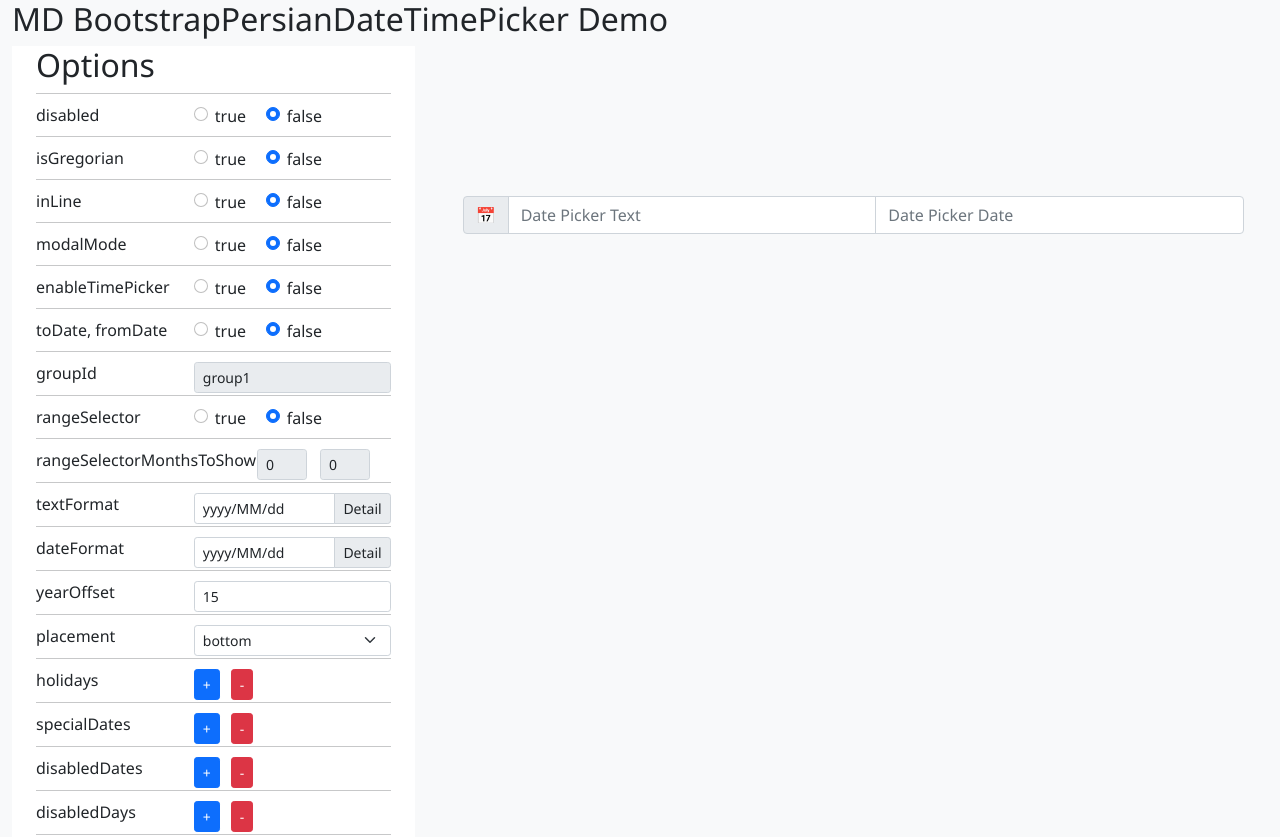
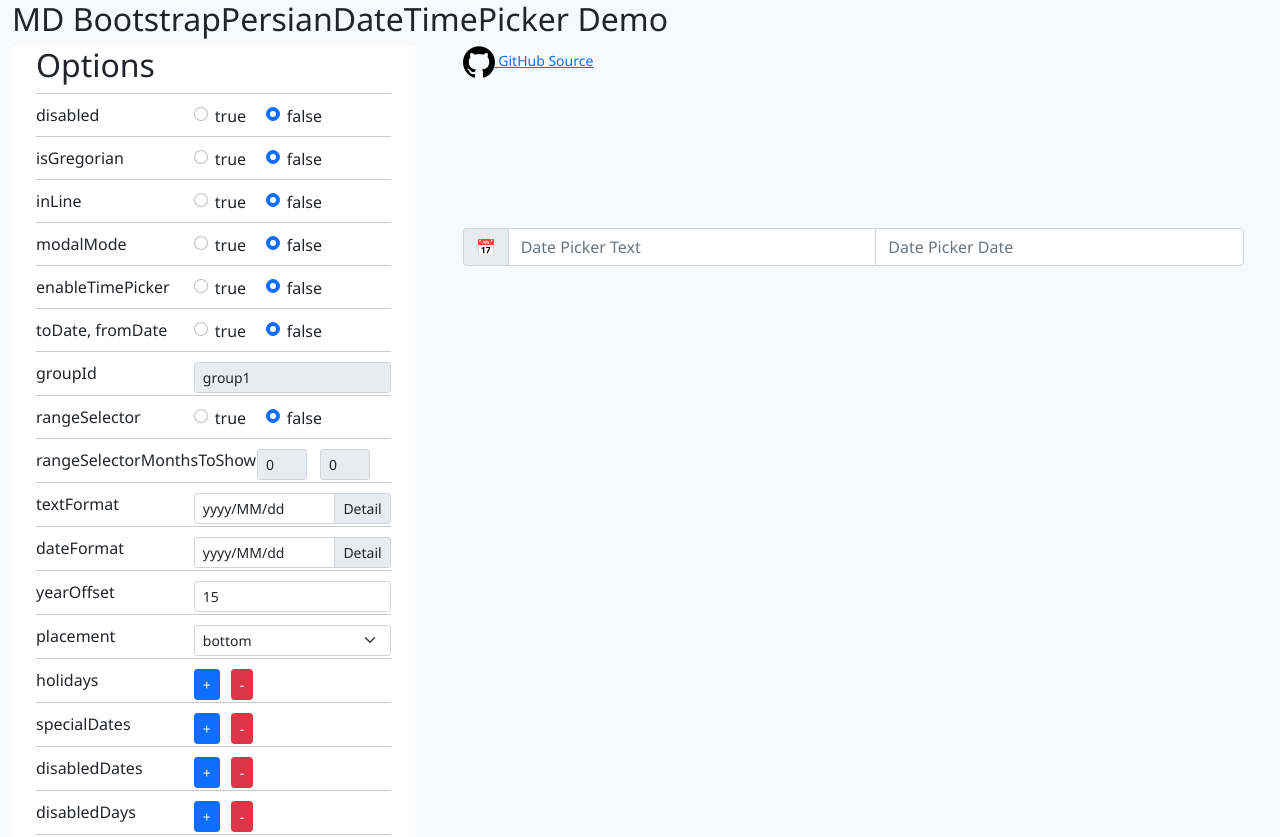
Before and after one commit to Mds92/MD.BootstrapPersianDateTimePicker, a website built with webpack: page demo/demo.html in a window 1280 px wide. Built offline with nearby package versions, Linux system fonts and the light colour scheme.

Commit message:
preparation

```diff
--- a/demo/demo.html
+++ b/demo/demo.html
@@ -295,9 +295,17 @@
           </div>
         </div>
       </div>
-      <div class="col-md-8" style="margin-top: 150px;">
+      <div class="col-md-8">
         <div class="container-fluid">
           <div class="row">
+            <div class="col-md-12">
+              <a href="https://github.com/Mds92/MD.BootstrapPersianDateTimePicker" target="_blank">
+                <img src="images/github.png" style="width: 32px; height: 32px;" alt="MD.BootstrapPersianDateTimePicker" />
+                GitHub Source
+              </a>
+            </div>
+          </div>
+          <div class="row" style="margin-top: 150px;">
             <!-- Normal -->
             <div class="col-12" :hidden="inLine == '1' && modalMode == '0'">
               <h3 :hidden="toDateFromDate == '0'">From Date</h3>
```
Also changed, not shown: demo/images/github.png (added).
